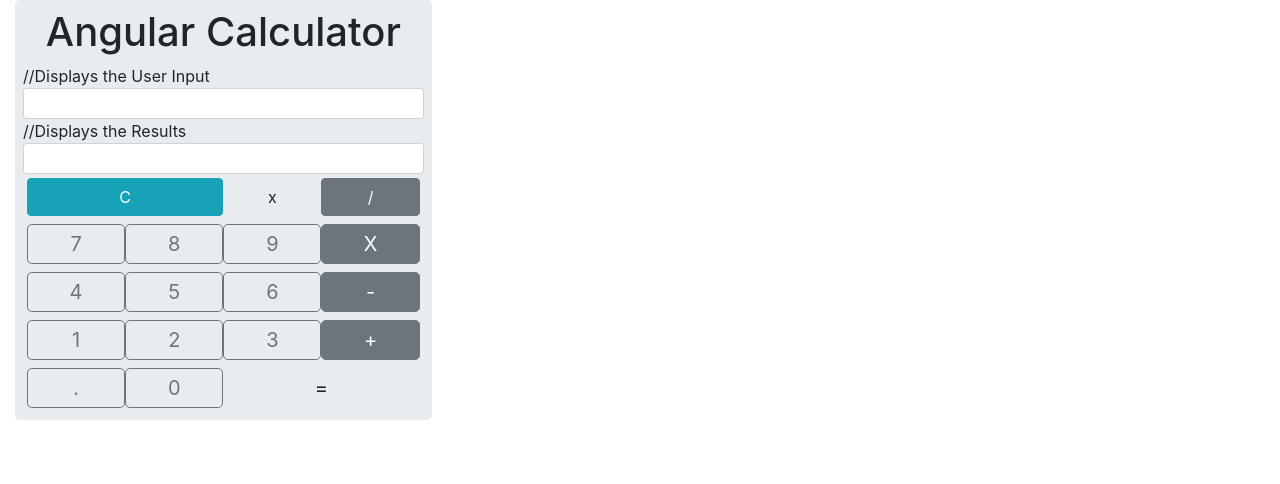
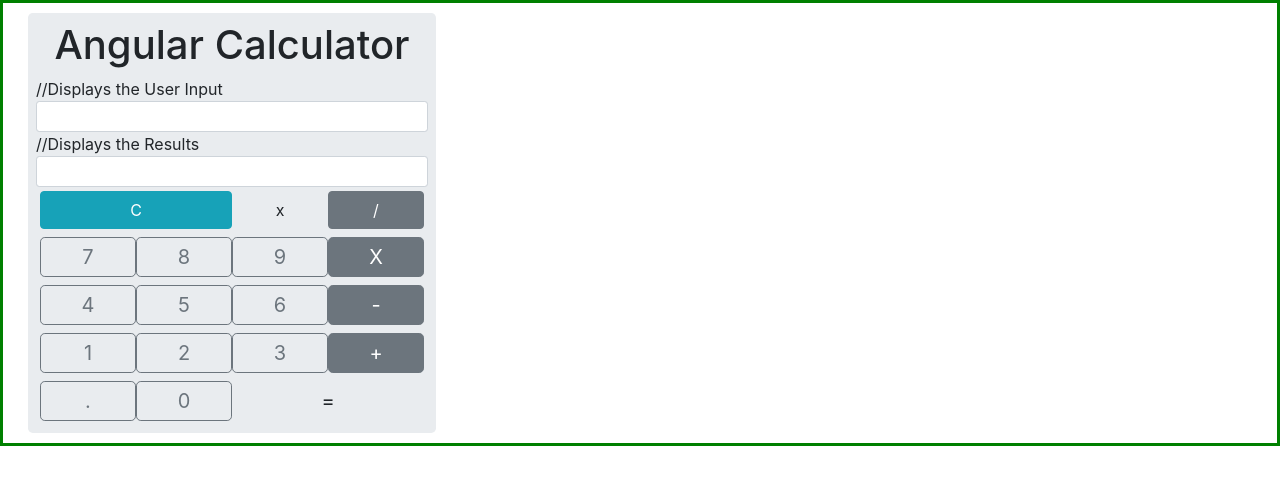
Before and after one commit to welstrec/ngCalculator, an Angular app in the folder ngCalculator/: page / in a window 1280 px wide. Shown: the top 484 px of the page. Built offline with nearby package versions, Linux system fonts and the light colour scheme.

Commit message:
Fixing problem with center page and missing border

```diff
--- a/ngCalculator/src/app/app.component.css
+++ b/ngCalculator/src/app/app.component.css
@@ -0,0 +1,7 @@
+.center {
+  margin: auto;
+  border: 3px solid green;
+  padding: 10px;
+  justify-content: center;
+  display: run-in;
+}
--- a/ngCalculator/src/app/app.component.html
+++ b/ngCalculator/src/app/app.component.html
@@ -1 +1,3 @@
-<ng-calculator></ng-calculator>
+<div class="center">
+  <ng-calculator></ng-calculator>
+</div>
```
